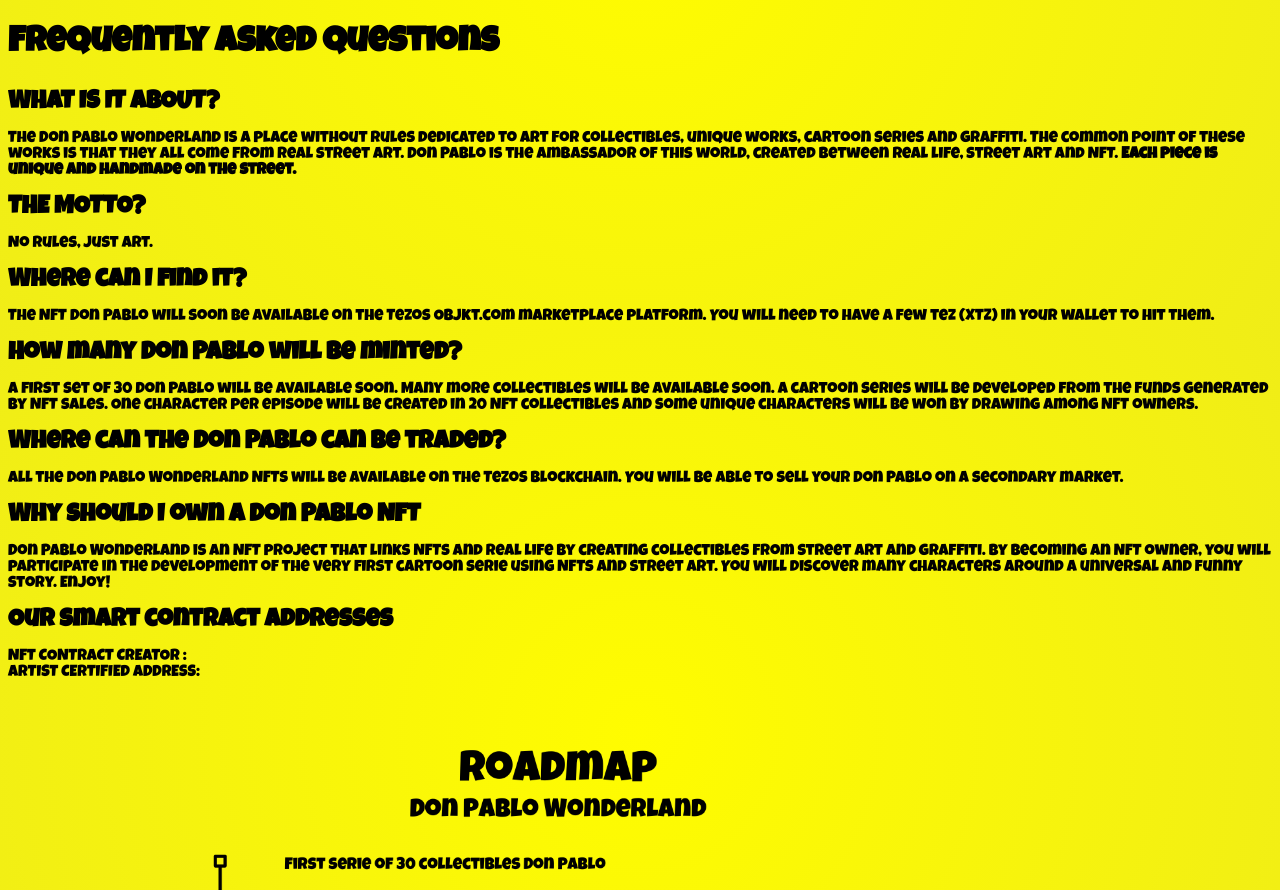
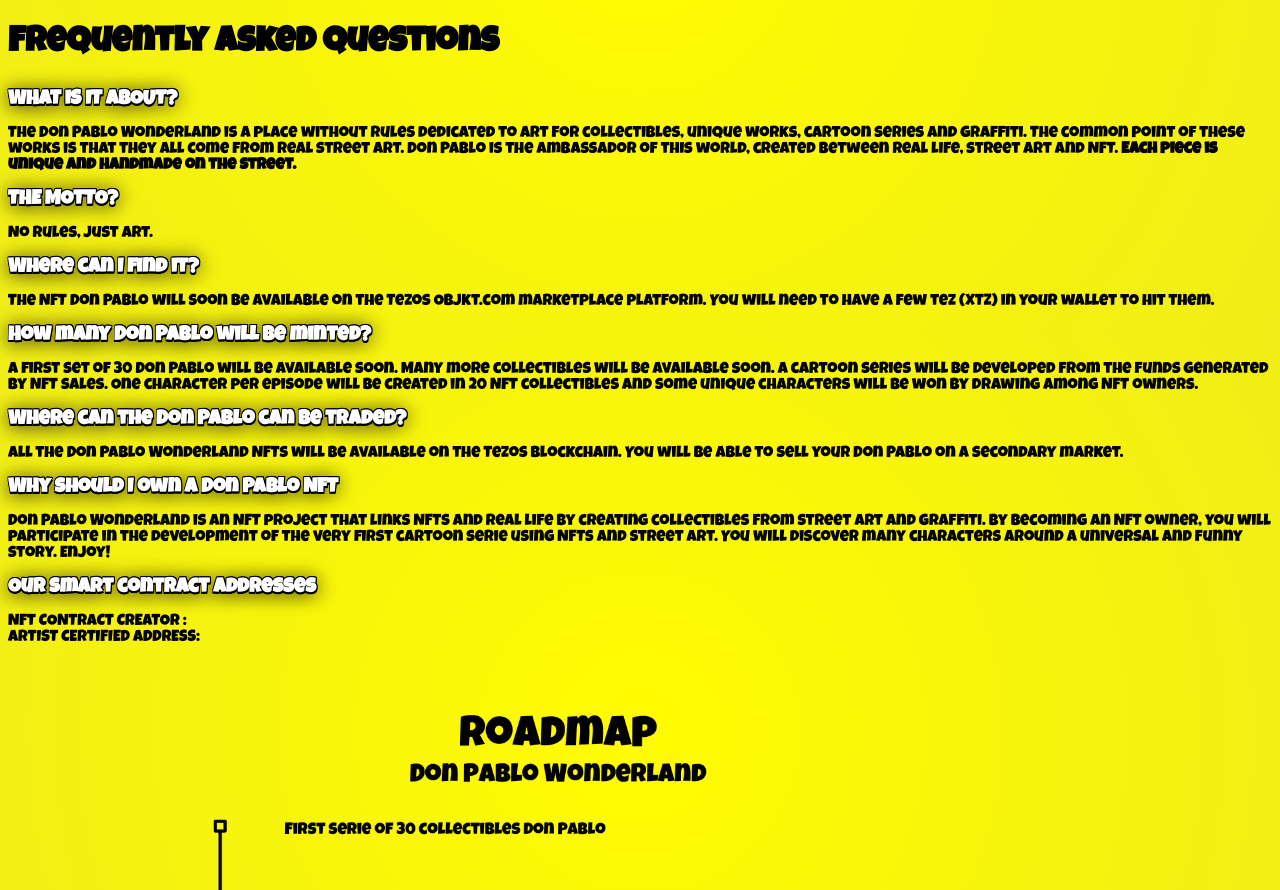
Before and after one commit to Cryptinterested/donpablowonderland, a plain HTML site: page index.html in a window 1280 px wide. Shown: the part 1267-2157 px from the top of the page. Drawn offline with nearby package versions, Linux system fonts and the light colour scheme.

Commit message:
questions title

```diff
--- a/app.css
+++ b/app.css
@@ -40,7 +40,10 @@
 
 #questions {
   font-weight: bold;
-  font-size: 25px;
+  font-size: 20px;
+  color: white;
+  text-shadow: 0 0.1em 20px rgba(0, 0, 0, 1), 0.05em -0.03em 0 rgba(0, 0, 0, 1),0.05em 0.005em 0 rgba(0, 0, 0, 1), 0em 0.08em 0 rgba(0, 0, 0, 1),0.05em 0.08em 0 rgba(0, 0, 0, 1), 0px -0.03em 0 rgba(0, 0, 0, 1), -0.03em -0.03em 0 rgba(0, 0, 0, 1), -0.03em 0.08em 0 rgba(0, 0, 0, 1), -0.03em 0 0 rgba(0, 0, 0, 1);
+
 }
 
 .all {
```
Also changed, not shown: 2 other files.
